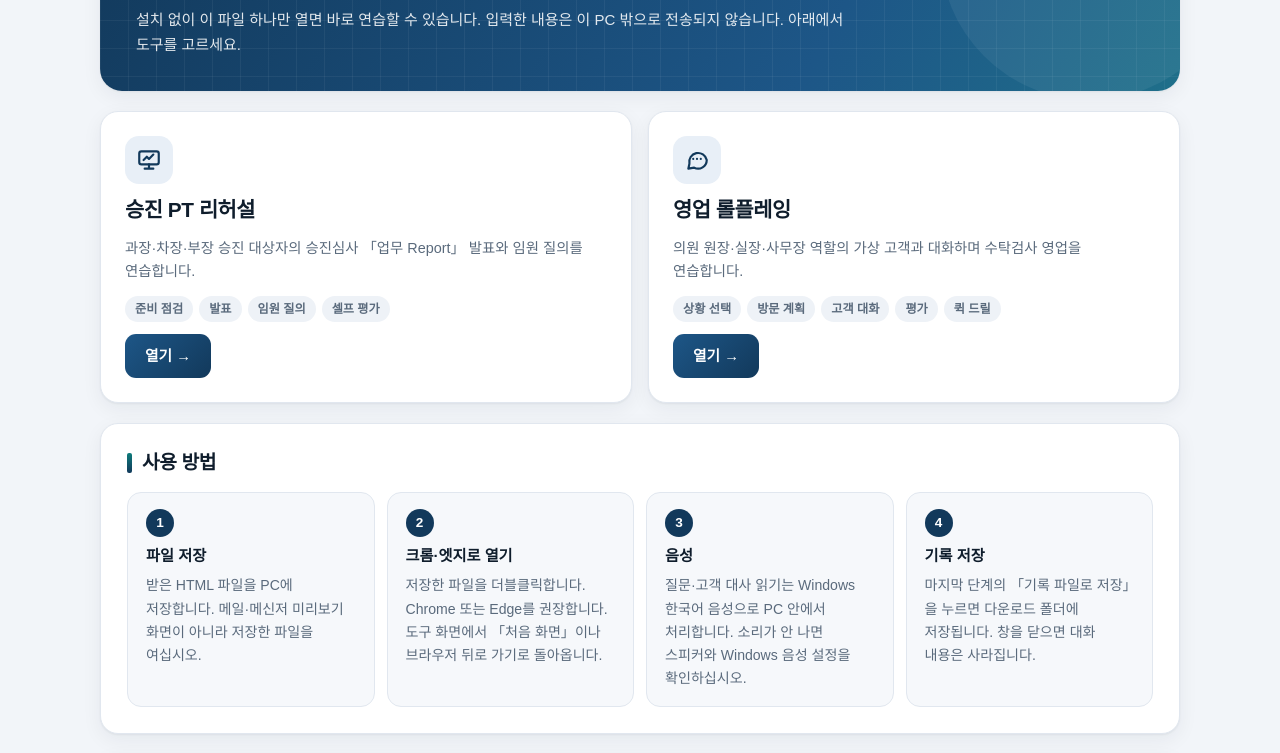
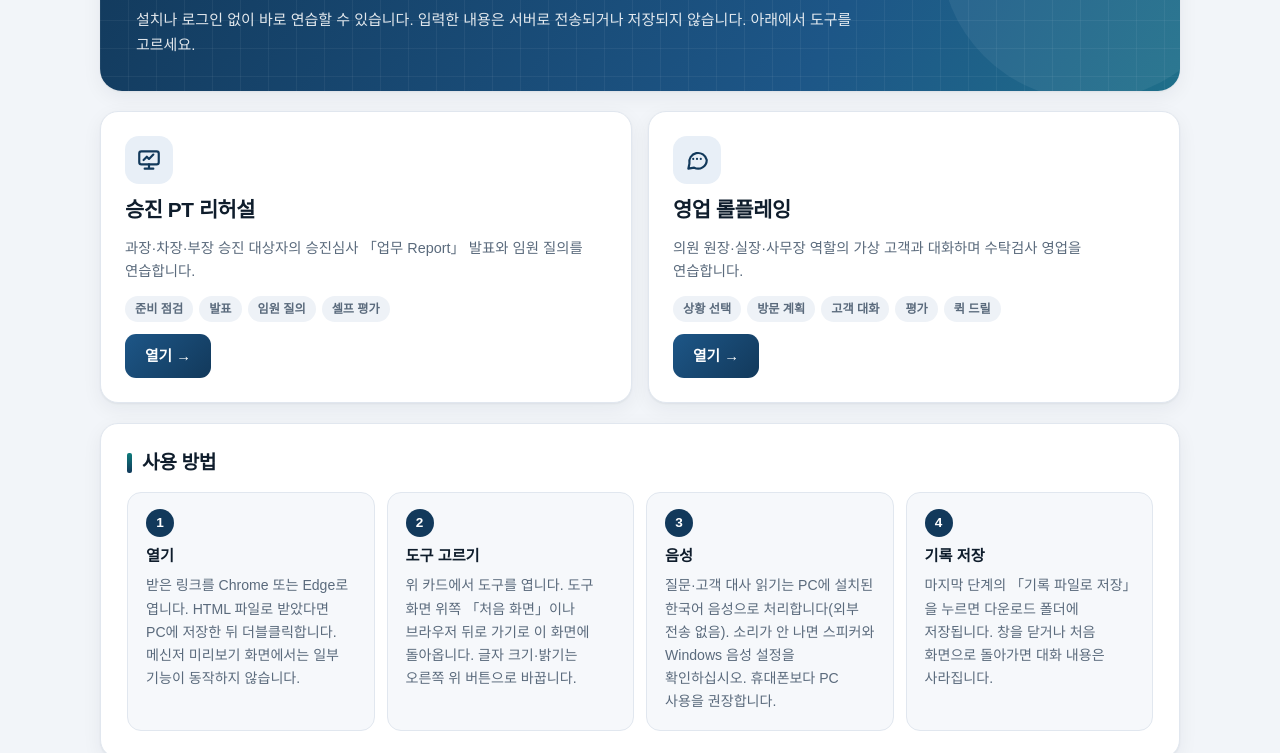
Before and after one commit to yeonsukim90/seegene-training, a plain HTML site: page index.html in a window 1280 px wide. Shown: the part 199-952 px from the top of the page. Drawn offline with Linux system fonts and the light colour scheme.

Commit message:
시작 화면 사용 방법을 링크·파일 공용 안내로 수정
Co-Authored-By: Claude Opus 5.5 <noreply@anthropic.com>

```diff
--- a/index.html
+++ b/index.html
@@ -92,7 +92,7 @@ td ul { margin: 0; padding-left: 16px; display: grid; gap: 3px; }
   <section class="hero">
     <small>씨젠의료재단 · 2026.11</small>
     <h1>자체 제작 AI 교육 도구</h1>
-    <p>설치 없이 이 파일 하나만 열면 바로 연습할 수 있습니다. 입력한 내용은 이 PC 밖으로 전송되지 않습니다. 아래에서 도구를 고르세요.</p>
+    <p>설치나 로그인 없이 바로 연습할 수 있습니다. 입력한 내용은 서버로 전송되거나 저장되지 않습니다. 아래에서 도구를 고르세요.</p>
   </section>
 
   <nav class="tiles" aria-label="도구 바로가기">
@@ -115,10 +115,10 @@ td ul { margin: 0; padding-left: 16px; display: grid; gap: 3px; }
   <section class="panel">
     <h2>사용 방법</h2>
     <ol class="howto">
-      <li><b>파일 저장</b>받은 HTML 파일을 PC에 저장합니다. 메일·메신저 미리보기 화면이 아니라 저장한 파일을 여십시오.</li>
-      <li><b>크롬·엣지로 열기</b>저장한 파일을 더블클릭합니다. Chrome 또는 Edge를 권장합니다. 도구 화면에서 「처음 화면」이나 브라우저 뒤로 가기로 돌아옵니다.</li>
-      <li><b>음성</b>질문·고객 대사 읽기는 Windows 한국어 음성으로 PC 안에서 처리합니다. 소리가 안 나면 스피커와 Windows 음성 설정을 확인하십시오.</li>
-      <li><b>기록 저장</b>마지막 단계의 「기록 파일로 저장」을 누르면 다운로드 폴더에 저장됩니다. 창을 닫으면 대화 내용은 사라집니다.</li>
+      <li><b>열기</b>받은 링크를 Chrome 또는 Edge로 엽니다. HTML 파일로 받았다면 PC에 저장한 뒤 더블클릭합니다. 메신저 미리보기 화면에서는 일부 기능이 동작하지 않습니다.</li>
+      <li><b>도구 고르기</b>위 카드에서 도구를 엽니다. 도구 화면 위쪽 「처음 화면」이나 브라우저 뒤로 가기로 이 화면에 돌아옵니다. 글자 크기·밝기는 오른쪽 위 버튼으로 바꿉니다.</li>
+      <li><b>음성</b>질문·고객 대사 읽기는 PC에 설치된 한국어 음성으로 처리합니다(외부 전송 없음). 소리가 안 나면 스피커와 Windows 음성 설정을 확인하십시오. 휴대폰보다 PC 사용을 권장합니다.</li>
+      <li><b>기록 저장</b>마지막 단계의 「기록 파일로 저장」을 누르면 다운로드 폴더에 저장됩니다. 창을 닫거나 처음 화면으로 돌아가면 대화 내용은 사라집니다.</li>
     </ol>
   </section>
 
```
